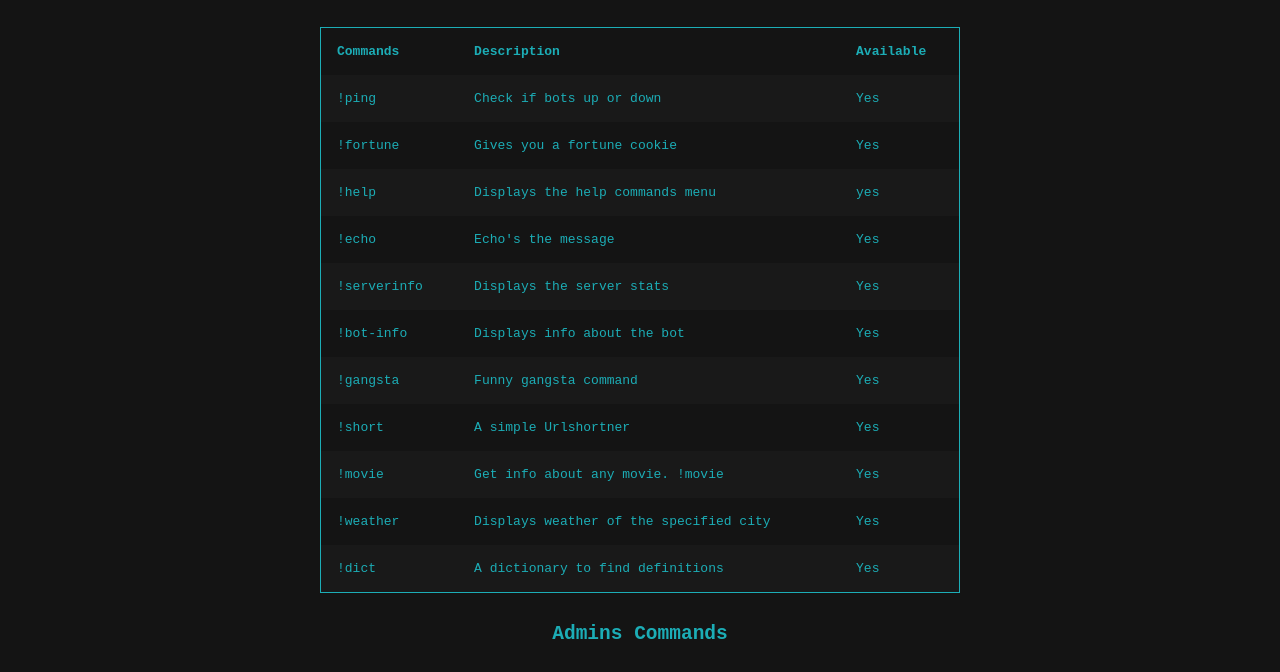
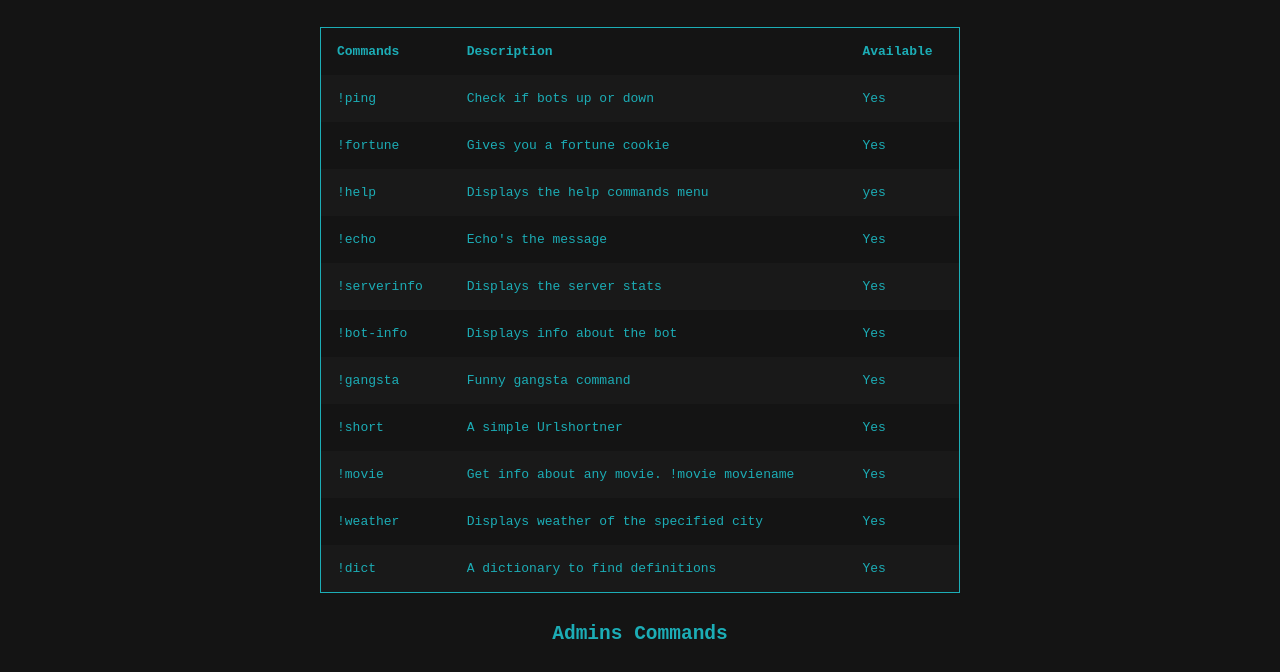
Before and after one commit to burhanxd/wrecked.github.io, a plain HTML site: page doc.html in a window 1280 px wide. Shown: the part 105-777 px from the top of the page. Drawn offline with Linux system fonts and the light colour scheme.

Commit message:
Update doc.html

```diff
--- a/doc.html
+++ b/doc.html
@@ -78,7 +78,7 @@
   </tr>
 	<tr>
     <td>!movie</td>
-    <td>Get info about any movie. !movie <moviename></td>
+    <td>Get info about any movie. !movie moviename</td>
     <td>Yes</td>
   </tr>
     <tr>
```
